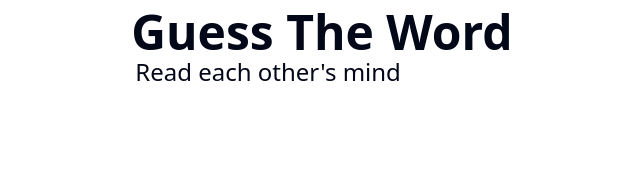
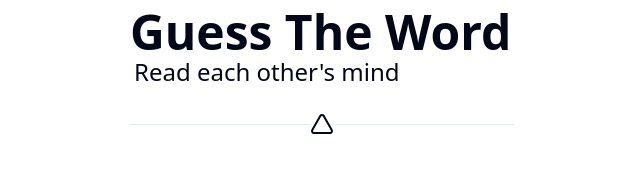
Before and after one commit to LowkeyLab/guess-the-word, a SvelteKit app: page /game in a window 1280 px wide. Shown: the top 186 px of the page, without its empty margins (318-958 px from the left). Built offline with nearby package versions, Linux system fonts and the light colour scheme.

Commit message:
feat: fancy separator

```diff
--- a/package.json
+++ b/package.json
@@ -49,6 +49,7 @@
 		"zod": "^3.24.1"
 	},
 	"dependencies": {
-		"@supabase/supabase-js": "^2.48.1"
+		"@supabase/supabase-js": "^2.48.1",
+		"lucide-svelte": "^0.474.0"
 	}
 }
--- /dev/null
+++ b/src/lib/components/ui/separator/index.ts
@@ -0,0 +1,7 @@
+import Root from "./separator.svelte";
+
+export {
+	Root,
+	//
+	Root as Separator,
+};
--- /dev/null
+++ b/src/lib/components/ui/separator/separator.svelte
@@ -0,0 +1,22 @@
+<script lang="ts">
+	import { Separator as SeparatorPrimitive } from "bits-ui";
+	import { cn } from "$lib/utils.js";
+
+	let {
+		ref = $bindable(null),
+		class: className,
+		orientation = "horizontal",
+		...restProps
+	}: SeparatorPrimitive.RootProps = $props();
+</script>
+
+<SeparatorPrimitive.Root
+	bind:ref
+	class={cn(
+		"bg-border shrink-0",
+		orientation === "horizontal" ? "h-[1px] w-full" : "min-h-full w-[1px]",
+		className
+	)}
+	{orientation}
+	{...restProps}
+/>
--- a/src/routes/+layout.svelte
+++ b/src/routes/+layout.svelte
@@ -1,15 +1,20 @@
 <script lang="ts">
+	import Separator from '$lib/components/ui/separator/separator.svelte';
+	import { Triangle } from 'lucide-svelte';
 	import '../app.css';
 	let { children } = $props();
 </script>
 
 <title>Guess The Word</title>
-<div class="mt-2 box-border flex flex-col items-center gap-6">
+<div class="mx-auto mt-2 box-border flex max-w-sm flex-col gap-6">
 	<div>
-		<nav>
-			<a href="/" class="text-4xl font-semibold sm:text-5xl">Guess The Word</a>
-		</nav>
-		<h1 class="pl-1 text-2xl font-light">Read each other's mind</h1>
+		<h1 class="text-4xl font-semibold sm:text-5xl">Guess The Word</h1>
+		<h2 class="pl-1 text-2xl font-light">Read each other's mind</h2>
+	</div>
+	<div class="flex items-center">
+		<Separator class="w-2/5 flex-auto"></Separator>
+		<Triangle />
+		<Separator class="w-2/5 flex-auto"></Separator>
 	</div>
 	{@render children()}
 </div>
```
Also changed, not shown: 1 other file (tests, documents, lock files or other folders).
